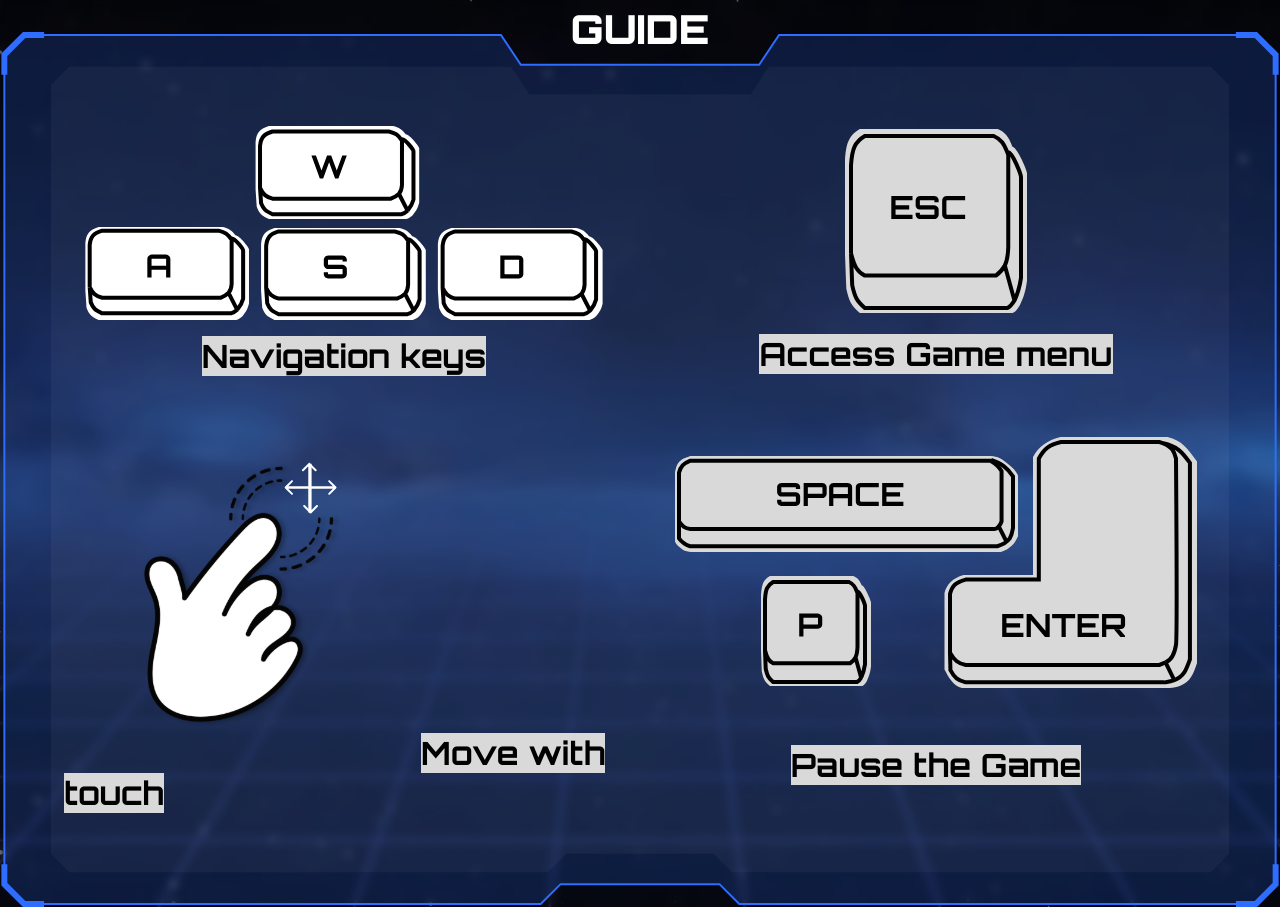
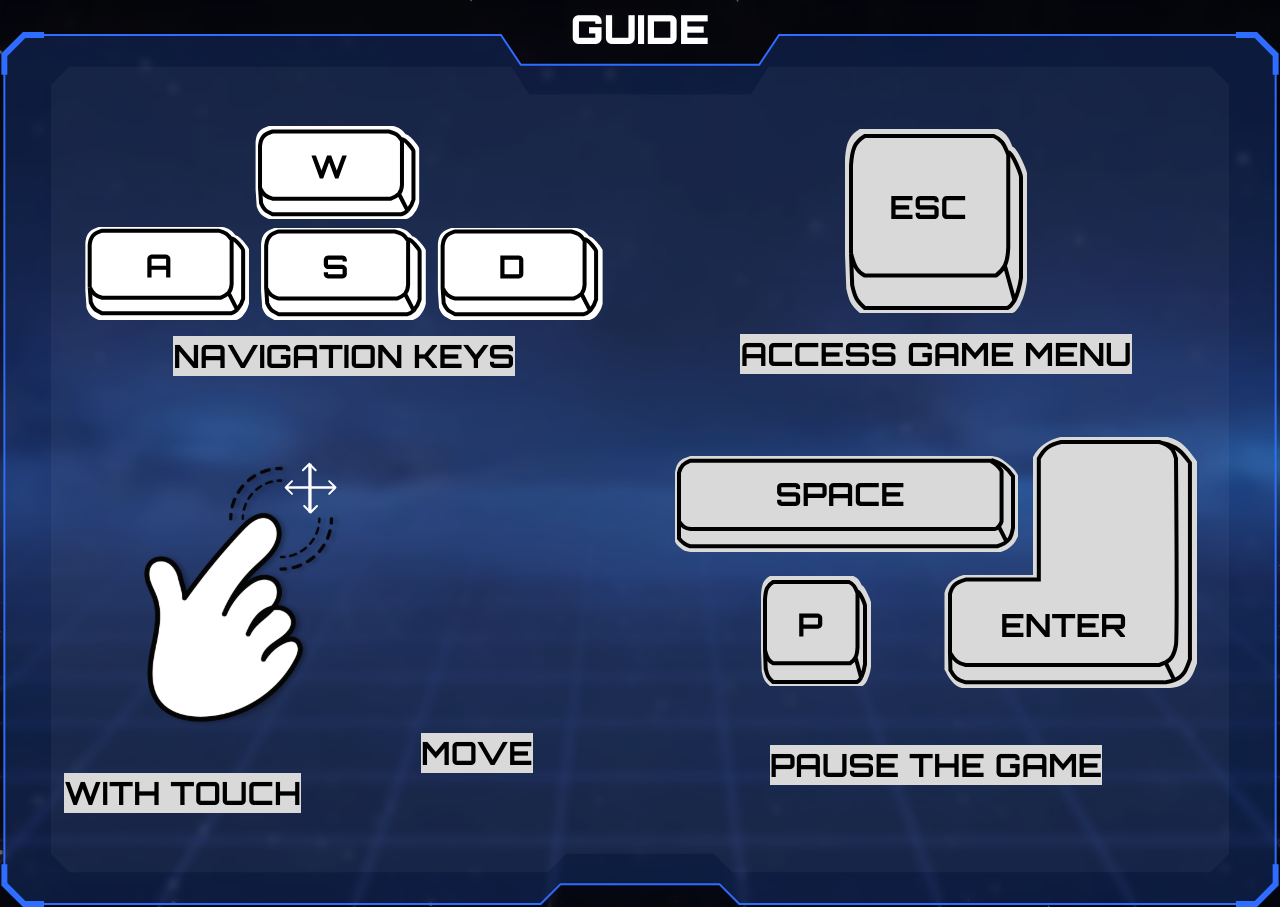
Before and after one commit to CodectiveOrg/snake-frontend, a React (Vite) app: page /guide in a window 1280 px wide. Built offline with nearby package versions, Linux system fonts and the light colour scheme; a web font is replaced by a local one.

Commit message:
[REWRITE] explaining

```diff
--- a/src/pages/guide/guide.module.css
+++ b/src/pages/guide/guide.module.css
@@ -1,4 +1,9 @@
 .guide-page {
+  display: grid;
+  place-content: center;
+
+  min-block-size: 100dvh;
+
   .guide {
     display: grid;
     grid-template-columns: 1fr 1fr;
--- a/src/pages/guide/guide.page.tsx
+++ b/src/pages/guide/guide.page.tsx
@@ -9,28 +9,28 @@ export default function GuidePage() {
         <div className={style.guide}>
           <div className={style["navigation-keys"]}>
             <img src="./../../../public/images/guide/wads.svg" alt="wasd" />
-            <span className="explain">Navigation keys</span>
+            <span className="explain">NAVIGATION KEYS</span>
           </div>
           <div className={style["esc-key"]}>
             <img
               src="./../../../public/images/guide/esc%20button.svg"
               alt="button"
             />
-            <span className="explain">Access Game menu</span>
+            <span className="explain">ACCESS GAME MENU</span>
           </div>
           <div className={style["move-with-touch"]}>
             <img
               src="./../../../public/images/guide/TOUCH%20SCREEN%20CONTROLL.svg"
               alt="touch"
             />
-            <span className="explain">Move with touch</span>
+            <span className="explain">MOVE WITH TOUCH</span>
           </div>
           <div className={style["pause-game"]}>
             <img
               src="./../../../public/images/guide/pause%20btn.svg"
               alt="pause"
             />
-            <span className="explain">Pause the Game</span>
+            <span className="explain">PAUSE THE GAME</span>
           </div>
         </div>
       </PaneComponent>
```
